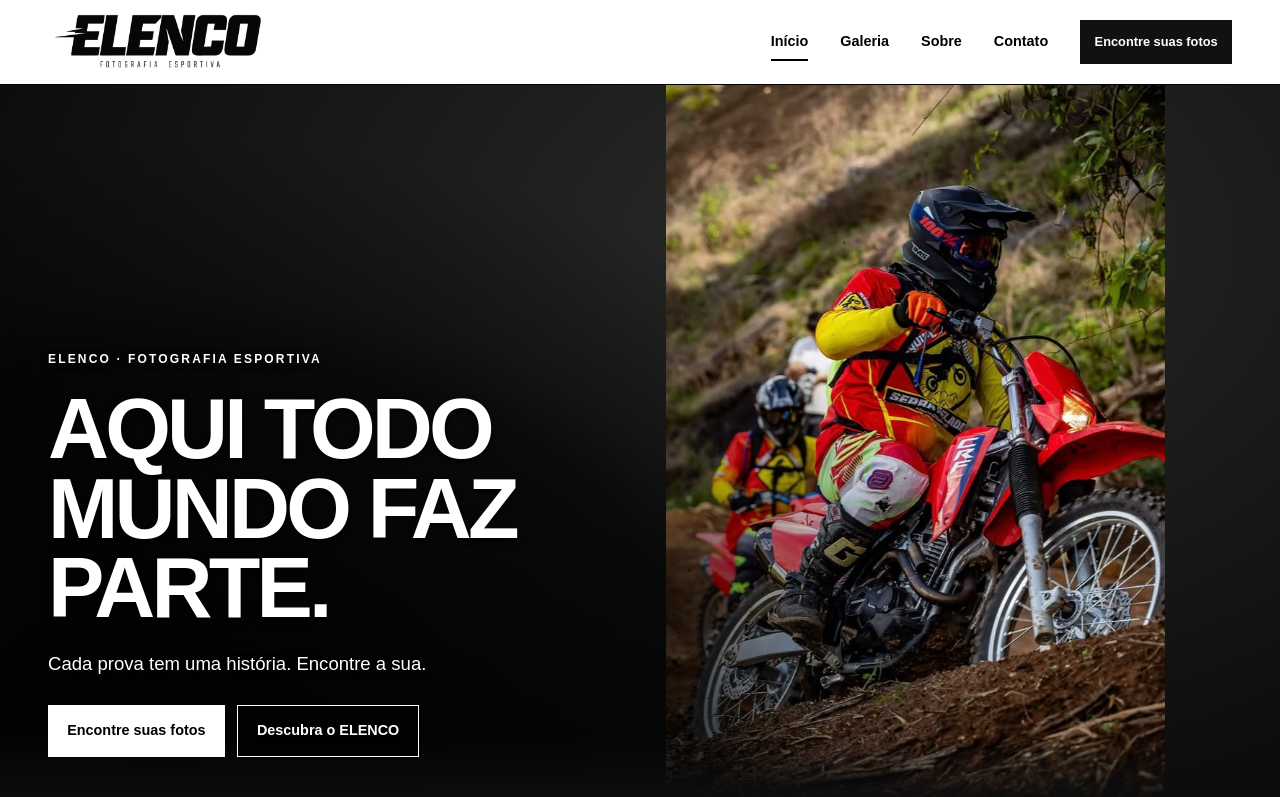
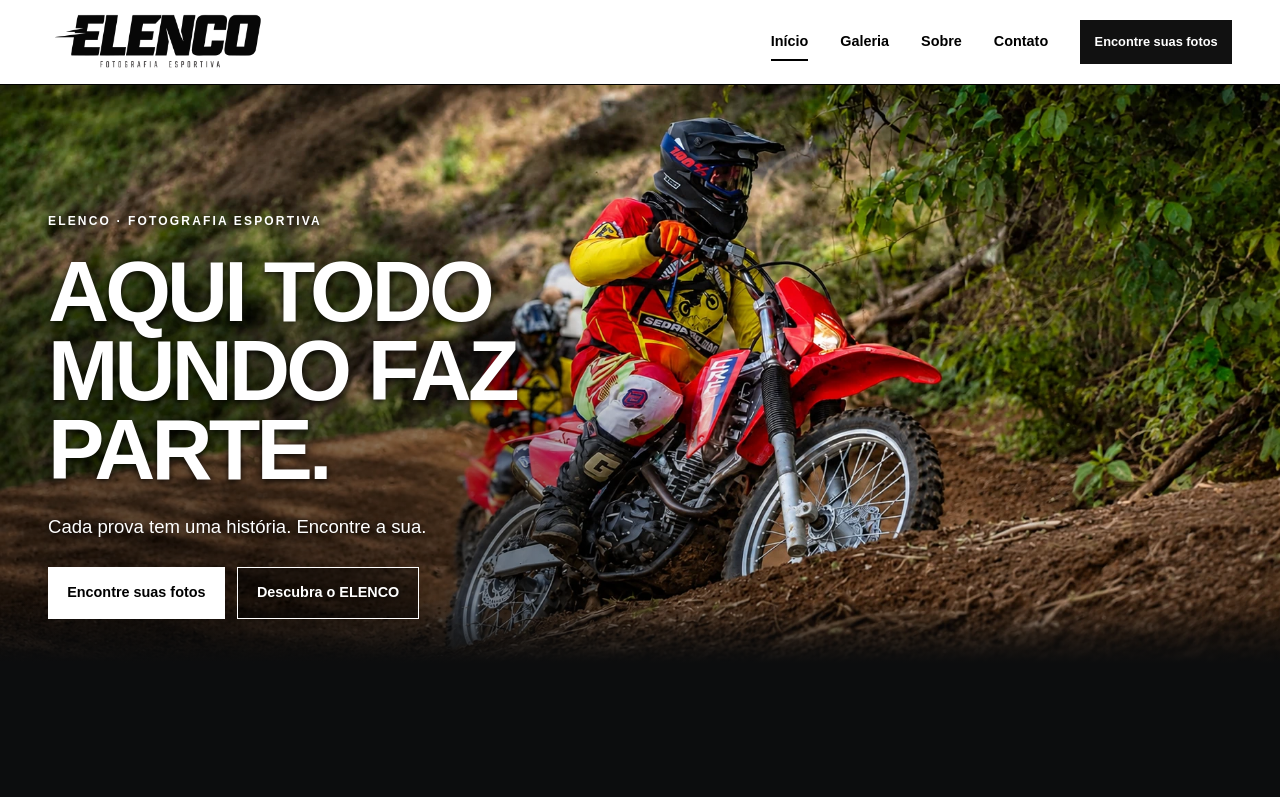
Before and after one commit to KiseStudios/tonoelenco, a Next.js app: page / in a window 1280 px wide. Shown: the top 797 px of the page. Built offline with nearby package versions, Linux system fonts and the light colour scheme.

Commit message:
Use the authorized landscape frame across the home hero

```diff
--- a/src/app/globals.css
+++ b/src/app/globals.css
@@ -67,26 +67,24 @@ button, a { color: inherit; }
 .home-hero {
   position: relative;
   isolation: isolate;
-  background: radial-gradient(ellipse at 66% 22%, #292c29, var(--cinema-ink) 72%);
+  background: var(--cinema-ink);
   color: #fff;
 }
 .home-hero__layout {
   display: grid;
-  grid-template-columns: minmax(0, 1fr) minmax(0, 1.15fr);
   align-items: end;
 }
 .home-hero__photograph {
-  grid-area: 1 / 2;
+  grid-area: 1 / 1;
   position: relative;
-  justify-self: center;
+  align-self: start;
+  width: 100%;
   z-index: -2;
 }
 .home-hero__image {
   display: block;
-  width: auto;
+  width: 100%;
   height: auto;
-  max-width: 100%;
-  max-height: clamp(30rem, calc(100svh - 5.25rem), 56rem);
   object-fit: contain;
 }
 .home-hero::before,
@@ -98,8 +96,8 @@ button, a { color: inherit; }
 }
 .home-hero::before {
   z-index: -1;
-  background: radial-gradient(ellipse 67% 82% at 13% 89%,
-    rgb(0 0 0 / .83) 0%, rgb(0 0 0 / .66) 63%, rgb(0 0 0 / .35) 74%, transparent 100%);
+  background: radial-gradient(ellipse 51% 83% at 12% 88%,
+    rgb(0 0 0 / .68), rgb(0 0 0 / .36) 62%, transparent);
 }
 .home-hero::after {
   z-index: -1;
--- a/src/components/home/home-hero.tsx
+++ b/src/components/home/home-hero.tsx
@@ -6,8 +6,9 @@ import { heroPhoto } from "../../data/coverage";
 export function HomeHero() {
   return (
     <section className="home-hero" aria-labelledby="home-title">
-      <Container className="home-hero__layout">
-        <div className="home-hero__photograph">
+      <div className="home-hero__layout">
+        <picture className="home-hero__photograph">
+          <source media="(min-width: 48rem)" srcSet="/images/motocross-hero-horizontal.webp" width={1866} height={843} />
           <Image
             src="/images/motocross-hero-original.jpg"
             alt={heroPhoto.alt}
@@ -17,8 +18,8 @@ export function HomeHero() {
             fetchPriority="high"
             className="home-hero__image"
           />
-        </div>
-        <div className="home-hero__content">
+        </picture>
+        <Container className="home-hero__content">
           <Eyebrow>ELENCO · Fotografia Esportiva</Eyebrow>
           <h1 id="home-title" className="home-hero__title">
             AQUI TODO
@@ -38,8 +39,8 @@ export function HomeHero() {
               Descubra o ELENCO
             </a>
           </div>
-        </div>
-      </Container>
+        </Container>
+      </div>
     </section>
   );
 }
```
Also changed, not shown: public/images/motocross-hero-horizontal.webp (added), 1 other file (tests, documents, lock files or other folders).
